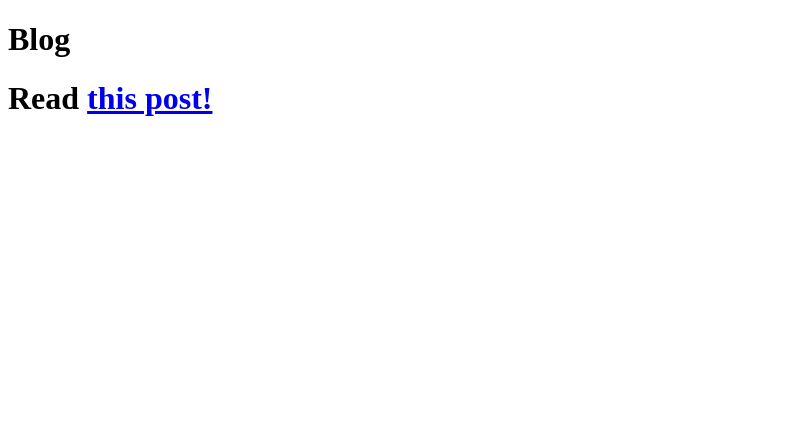
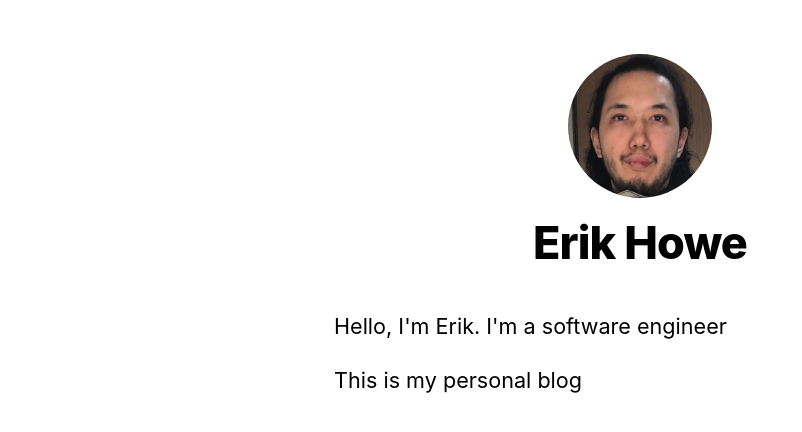
Before and after one commit to erikhowe/next-lab, a Next.js app: page / in a window 1280 px wide. Shown: the top 432 px of the page, without its empty margins (0-802 px from the left). Built offline with nearby package versions, Linux system fonts and the light colour scheme.

Commit message:
assets, metadata, and css

```diff
--- /dev/null
+++ b/components/layout.js
@@ -0,0 +1,73 @@
+import Head from 'next/head';
+import Image from 'next/image';
+import styles from './layout.module.css';
+import utilStyles from '../styles/utils.module.css';
+import Link from 'next/link';
+
+const name = 'Erik Howe';
+export const siteTitle = 'Blog';
+
+export default function Layout({ children, home }) {
+  return (
+    <div className={styles.container}>
+      <Head>
+        <link rel="icon" href="/favicon.ico" />
+        <meta
+          name="description"
+          content="developer blog"
+        />
+        <meta
+          property="og:image"
+          content={`https://og-image.vercel.app/${encodeURI(
+            siteTitle,
+          )}.png?theme=light&md=0&fontSize=75px&images=https%3A%2F%2Fassets.vercel.com%2Fimage%2Fupload%2Ffront%2Fassets%2Fdesign%2Fnextjs-black-logo.svg`}
+        />
+        <meta name="og:title" content={siteTitle} />
+        <meta name="twitter:card" content="summary_large_image" />
+      </Head>
+      <header className={styles.header}>
+        {home ? (
+          <>
+            <Image
+              priority
+              src="/images/profile.jpg"
+              className={utilStyles.borderCircle}
+              height={144}
+              width={144}
+              alt={name}
+            />
+            <h1 className={utilStyles.heading2Xl}>{name}</h1>
+          </>
+        ) : (
+          <>
+            <Link href="/">
+              <a>
+                <Image
+                  priority
+                  src="/images/profile.jpg"
+                  className={utilStyles.borderCircle}
+                  height={108}
+                  width={108}
+                  alt={name}
+                />
+              </a>
+            </Link>
+            <h2 className={utilStyles.headingLg}>
+              <Link href="/">
+                <a className={utilStyles.colorInherit}>{name}</a>
+              </Link>
+            </h2>
+          </>
+        )}
+      </header>
+      <main>{children}</main>
+      {!home && (
+        <div className={styles.backToHome}>
+          <Link href="/">
+            <a>← Back to home</a>
+          </Link>
+        </div>
+      )}
+    </div>
+  );
+}
--- /dev/null
+++ b/components/layout.module.css
@@ -0,0 +1,15 @@
+.container {
+  max-width: 36rem;
+  padding: 0 1rem;
+  margin: 3rem auto 6rem;
+}
+
+.header {
+  display: flex;
+  flex-direction: column;
+  align-items: center;
+}
+
+.backToHome {
+  margin: 3rem 0 0;
+}
--- /dev/null
+++ b/pages/_app.js
@@ -0,0 +1,5 @@
+import '../styles/global.css'
+
+export default function App({ Component, pageProps }) {
+  return <Component {...pageProps} />;
+}
--- a/pages/index.js
+++ b/pages/index.js
@@ -1,16 +1,19 @@
-import Link from 'next/link'
+import Head from 'next/head';
+import Layout, { siteTitle } from '../components/layout';
+import utilStyles from '../styles/utils.module.css';
 
-export default function Blog() {
+export default function Home() {
   return (
-    <>
-      <h1>Blog</h1>
-      <h1 className="title">
-        Read{' '}
-        <Link href="/posts/first-post">
-          <a>this post!</a>
-        </Link>
-      </h1>
-    </>
-
-  )
+    <Layout home>
+      <Head>
+        <title>{siteTitle}</title>
+      </Head>
+      <section className={utilStyles.headingMd}>
+        <p>Hello, I'm Erik. I'm a software engineer</p>
+        <p>
+          This is my personal blog
+        </p>
+      </section>
+    </Layout>
+  );
 }
--- /dev/null
+++ b/styles/global.css
@@ -0,0 +1,27 @@
+html,
+body {
+  padding: 0;
+  margin: 0;
+  font-family: -apple-system, BlinkMacSystemFont, Segoe UI, Roboto, Oxygen, Ubuntu,
+    Cantarell, Fira Sans, Droid Sans, Helvetica Neue, sans-serif;
+  line-height: 1.6;
+  font-size: 18px;
+}
+
+* {
+  box-sizing: border-box;
+}
+
+a {
+  color: #0070f3;
+  text-decoration: none;
+}
+
+a:hover {
+  text-decoration: underline;
+}
+
+img {
+  max-width: 100%;
+  display: block;
+}
--- /dev/null
+++ b/styles/utils.module.css
@@ -0,0 +1,52 @@
+.heading2Xl {
+  font-size: 2.5rem;
+  line-height: 1.2;
+  font-weight: 800;
+  letter-spacing: -0.05rem;
+  margin: 1rem 0;
+}
+
+.headingXl {
+  font-size: 2rem;
+  line-height: 1.3;
+  font-weight: 800;
+  letter-spacing: -0.05rem;
+  margin: 1rem 0;
+}
+
+.headingLg {
+  font-size: 1.5rem;
+  line-height: 1.4;
+  margin: 1rem 0;
+}
+
+.headingMd {
+  font-size: 1.2rem;
+  line-height: 1.5;
+}
+
+.borderCircle {
+  border-radius: 9999px;
+}
+
+.colorInherit {
+  color: inherit;
+}
+
+.padding1px {
+  padding-top: 1px;
+}
+
+.list {
+  list-style: none;
+  padding: 0;
+  margin: 0;
+}
+
+.listItem {
+  margin: 0 0 1.25rem;
+}
+
+.lightText {
+  color: #666;
+}
```
Also changed, not shown: pages/posts/first-post.js (+8 -3 lines), public/images/profile.jpg (added).
